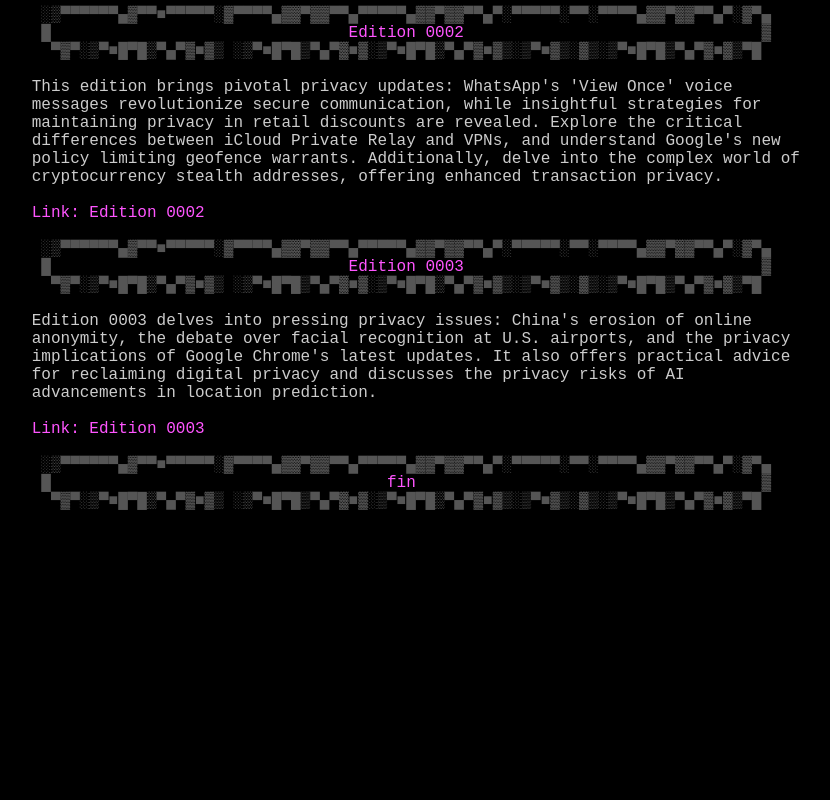
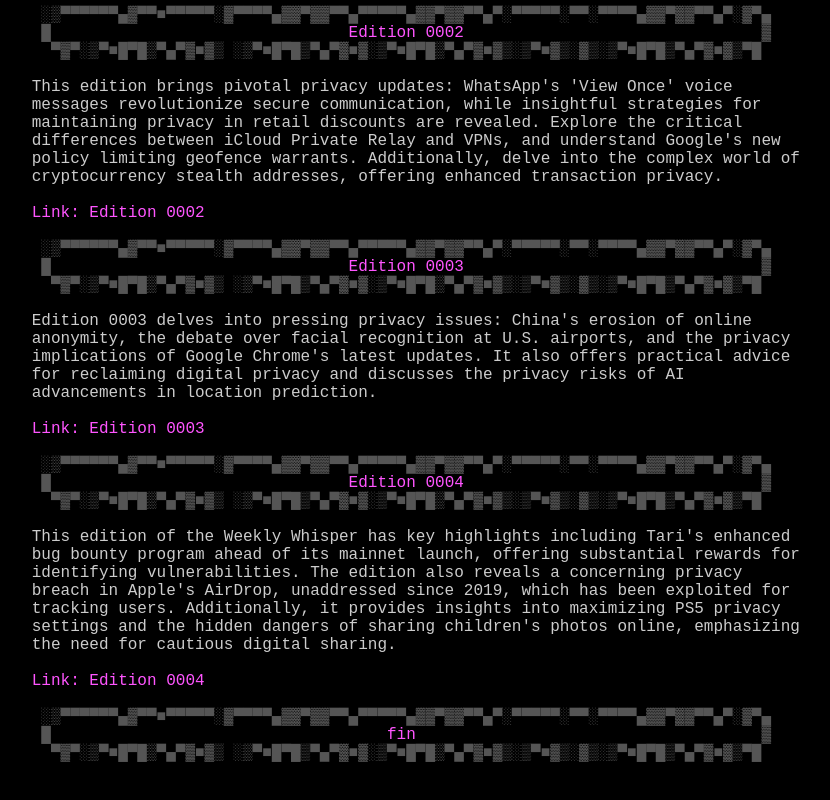
Before and after one commit to tari-project/tww, a plain HTML site: page index.html in a window 1280 px wide. Shown: the part 1430-2230 px from the top of the page, without its empty margins (224-1054 px from the left). Before the commit the page ends 1982 px from the top, so only its background shows below. Drawn offline with Linux system fonts and the light colour scheme.

Commit message:
update feed and index for edition 4

```diff
--- a/index.html
+++ b/index.html
@@ -145,6 +145,20 @@
 <a href="edition0003.html">Link: Edition 0003</a>
 
 <span class=f8> ░▒▀▀▀▀▀▀▄▓▀▀■▀▀▀▀▀░▓▀▀▀▀▄▓▓▀▓▓▀▀▄▀▀▀▀▀▄▓▓▀▓▓▀▀▄▀░▀▀▀▀▀░▀▀░▀▀▀▀▄▓▓▀▓▓▀▀▄▀░▓▀▄
+ █</span><span class=fd>                               <a href="edition0004.html">Edition 0004</a>                               </span><span class=f8>▓
+  ▀▓▀░▒▀■█▀█▒▀▄▀▓■▓▒ ░▒▀■█▀█▒▀▄▀▓■▓░▒▀■█▀█▒▀▄▀▓■▓▒░▒▀■▓▒░▓▒░▒▀■█▀█▒▀▄▀▓■▓▒▀█</span>
+
+This edition of the Weekly Whisper has key highlights including Tari's enhanced
+bug bounty program ahead of its mainnet launch, offering substantial rewards for
+identifying vulnerabilities. The edition also reveals a concerning privacy
+breach in Apple's AirDrop, unaddressed since 2019, which has been exploited for
+tracking users. Additionally, it provides insights into maximizing PS5 privacy
+settings and the hidden dangers of sharing children's photos online, emphasizing
+the need for cautious digital sharing.
+
+<a href="edition0004.html">Link: Edition 0004</a>
+
+<span class=f8> ░▒▀▀▀▀▀▀▄▓▀▀■▀▀▀▀▀░▓▀▀▀▀▄▓▓▀▓▓▀▀▄▀▀▀▀▀▄▓▓▀▓▓▀▀▄▀░▀▀▀▀▀░▀▀░▀▀▀▀▄▓▓▀▓▓▀▀▄▀░▓▀▄
  █</span><span class=fd>                                   fin                                    </span><span class=f8>▓
   ▀▓▀░▒▀■█▀█▒▀▄▀▓■▓▒ ░▒▀■█▀█▒▀▄▀▓■▓░▒▀■█▀█▒▀▄▀▓■▓▒░▒▀■▓▒░▓▒░▒▀■█▀█▒▀▄▀▓■▓▒▀█</span>
 
```
Also changed, not shown: 1 other file.
